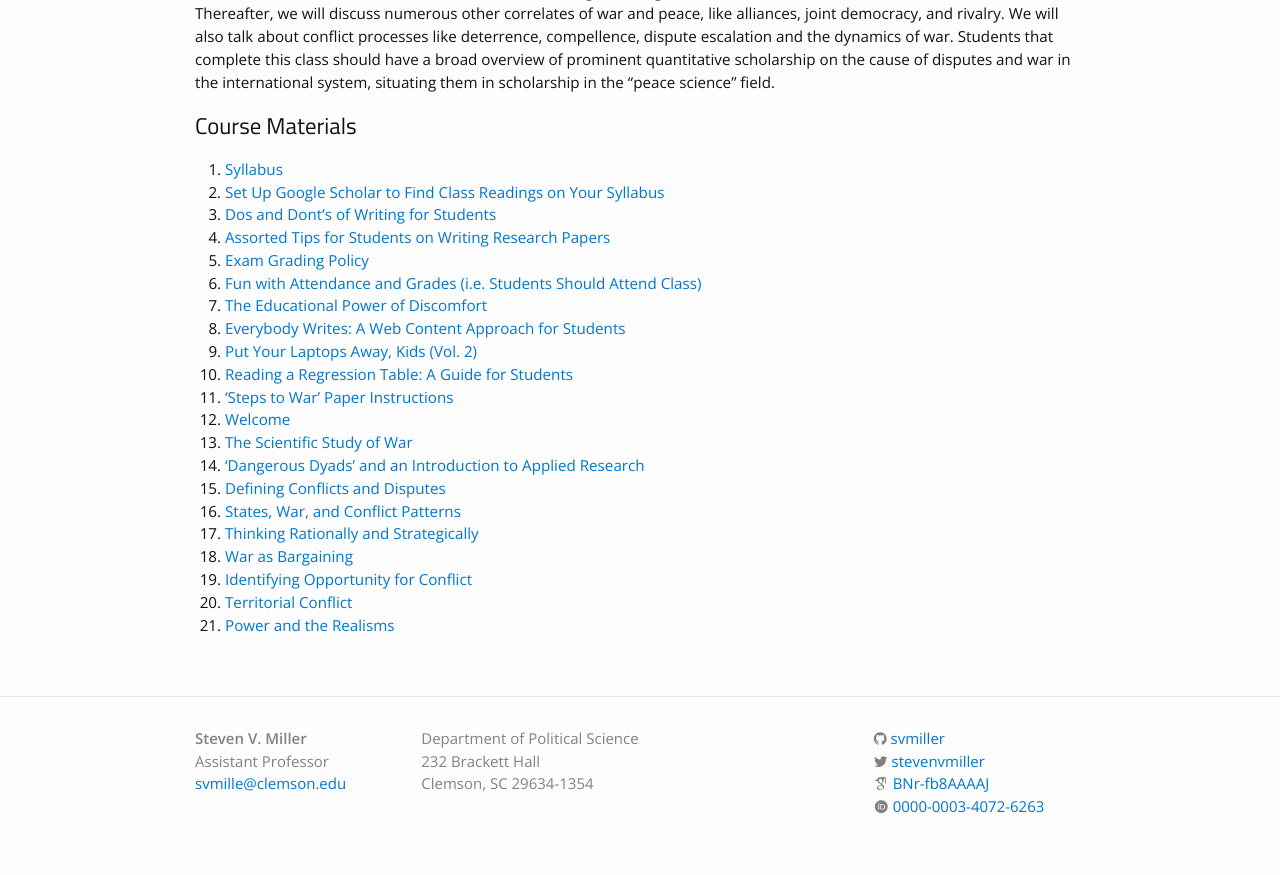
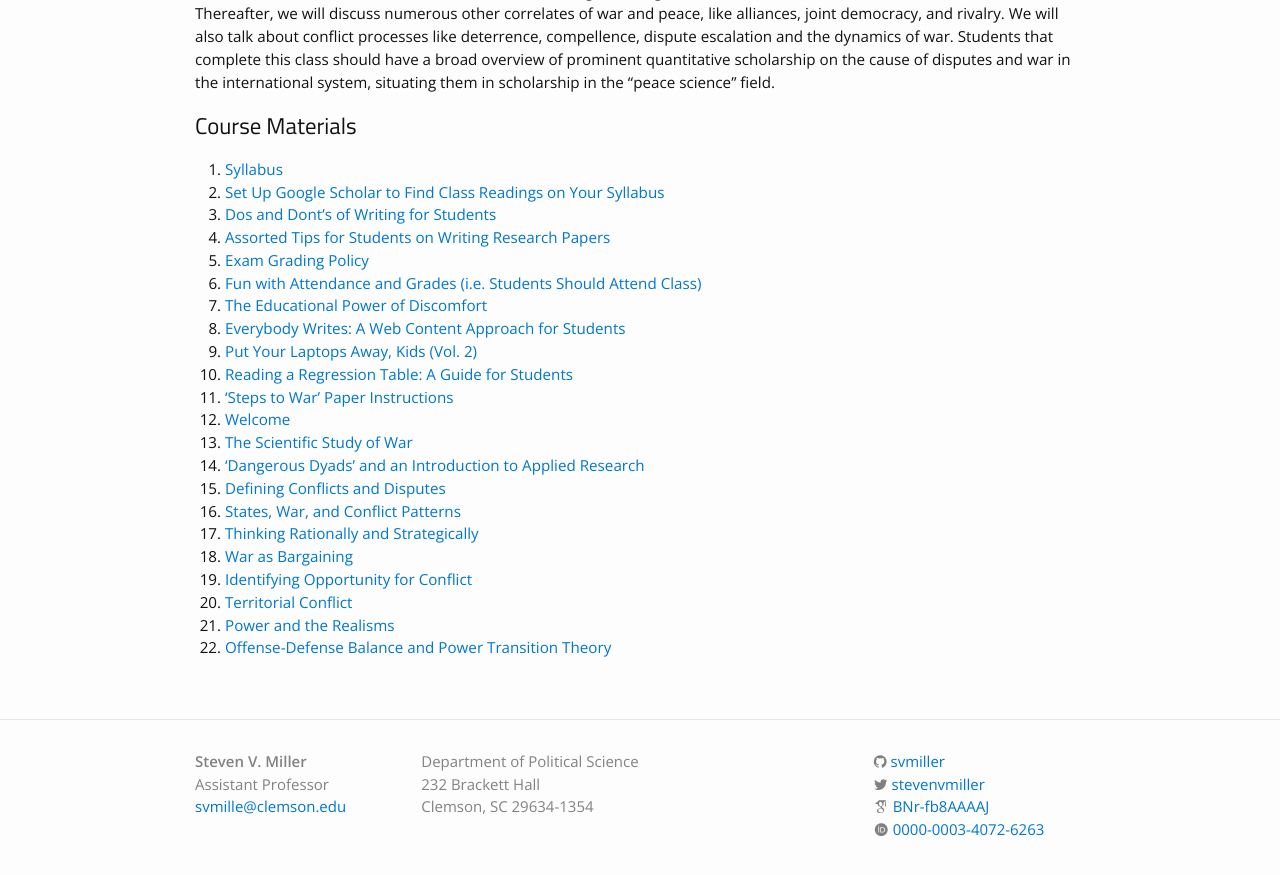
Before and after one commit to svmiller/svmiller.github.io, a Jekyll site: the page built from teaching/posc-3610.md, in a window 1280 px wide and 900 px high, scrolled down 646 px. Shown: the top 875 px of the window. Built offline with Jekyll 4.4.1, drawn with Linux system fonts in a browser that asks for light colours; nearby versions of some CDN libraries; some web fonts are replaced.

Commit message:
add lectures 02.15.2018

```diff
--- a/teaching/posc-3610.md
+++ b/teaching/posc-3610.md
@@ -32,6 +32,7 @@
 18. [Identifying Opportunity for Conflict](https://www.dropbox.com/s/3zaax7g1z9le5la/posc3610-lecture-opportunity-conflict.pdf?dl=0)
 19. [Territorial Conflict](https://www.dropbox.com/s/x7ge8udoabr5gcw/posc3610-lecture-territorial-conflict.pdf?dl=0)
 20. [Power and the Realisms](https://www.dropbox.com/s/fnrz8tzs7s8rtpc/posc3610-lecture-power-1.pdf?dl=0)
+21. [Offense-Defense Balance and Power Transition Theory](https://www.dropbox.com/s/ld7p3krskinvtbf/posc3610-lecture-od-balance-ptt.pdf?dl=0)
 
 <!--
 1. [Syllabus](https://www.dropbox.com/s/issmjjkzl8cjtt5/posc3610-fall2017-syllabus.pdf?dl=0)
```
Also changed, not shown: teaching/posc-1020.md (+2 -0 lines).
